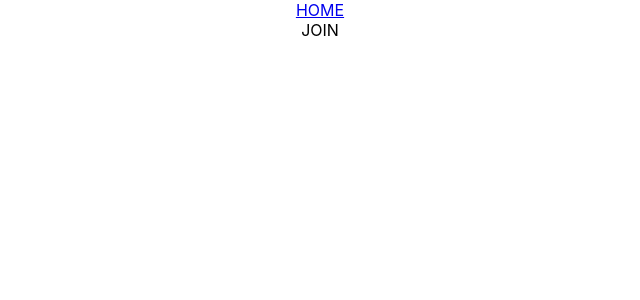
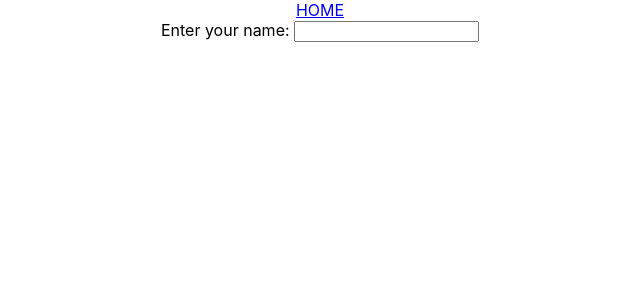
Before and after one commit to dav3rid/card-game-fe, a React (Create React App) app: page /join in a window 1280 px wide. Shown: the top 300 px of the page, without its empty margins (320-960 px from the left). Built offline with nearby package versions, Linux system fonts and the light colour scheme.

Commit message:
before simplifying

```diff
--- a/src/App.js
+++ b/src/App.js
@@ -4,18 +4,66 @@ import './App.css';
 import Choose from './components/Choose';
 import Host from './components/Host';
 import Join from './components/Join';
+import Game from './components/Game';
 
-const App = () => {
+class App extends React.Component {
+  state = {
+    playerCount: 0,
+    playerName: '',
+    host: {
+      name: '',
+      socket: {},
+    },
+    opponent: {
+      name: '',
+      socket: {},
+    },
+  };
+
+  componentDidMount() {
+    this.reset();
+  }
+
+  render() {
+    console.log(this.state);
+    const { playerCount, playerName, host, opponent } = this.state;
+    if (playerCount === 2) return <Game />;
     return (
       <div className="App">
         <Link to="/">HOME</Link>
         <Router>
-        <Choose path="/" />
-        <Host path="/host" />
-        <Join path="/join" />
+          <Choose path="/" reset={this.reset} />
+          <Host path="/host" handleNameAndSocket={this.handleNameAndSocket} />
+          <Join path="/join" handleNameAndSocket={this.handleNameAndSocket} />
         </Router>
       </div>
     );
+  }
+
+  reset = () => {
+    this.setState({
+      playerCount: 0,
+      playerName: '',
+      host: {
+        name: '',
+        socket: {},
+      },
+      opponent: {
+        name: '',
+        socket: {},
+      },
+    });
   };
 
+  handleNameAndSocket = (client, details) => {
+    this.setState((currentState) => {
+      return {
+        playerCount: currentState.playerCount + 1,
+        [client]: details,
+        playerName: details.name,
+      };
+    });
+  };
+}
+
 export default App;
--- a/src/components/Choose.jsx
+++ b/src/components/Choose.jsx
@@ -1,11 +1,12 @@
 import React from 'react';
 import { Link } from '@reach/router';
 
-const Choose = () => {
+const Choose = ({ reset }) => {
   return (
     <div className="choose">
       <Link to="/host">Host Game</Link>
       <Link to="/join">Join Game</Link>
+      <button onClick={reset}>RESET SETUP</button>
     </div>
   );
 };
--- /dev/null
+++ b/src/components/Game.jsx
@@ -0,0 +1,10 @@
+import React, { Component } from 'react';
+
+class Game extends Component {
+  render() {
+    // const {hostSocket} = l;
+    return <div></div>;
+  }
+}
+
+export default Game;
--- a/src/components/Host.jsx
+++ b/src/components/Host.jsx
@@ -1,9 +1,20 @@
-import React, { Component } from 'react';
+import React from 'react';
+import NameInput from './NameInput';
+import io from 'socket.io-client';
 
-class Host extends Component {
+class Host extends React.Component {
   render() {
-    return <div>HOST</div>;
+    return <NameInput updateDetails={this.updateDetails} />;
   }
+  updateDetails = (name) => {
+    const { handleNameAndSocket } = this.props;
+    const hostSocket = io('localhost:9090');
+    hostSocket.emit('new game', { msg: 'hello' });
+    hostSocket.on('haa', (a, b, c) => {
+      console.log(a, b, c);
+    });
+    handleNameAndSocket('host', { name, socket: hostSocket });
+  };
 }
 
 export default Host;
--- a/src/components/Join.jsx
+++ b/src/components/Join.jsx
@@ -1,9 +1,20 @@
-import React, { Component } from 'react';
+import React from 'react';
+import NameInput from './NameInput';
+import io from 'socket.io-client';
 
-class Join extends Component {
+class Join extends React.Component {
   render() {
-    return <div>JOIN</div>;
+    return <NameInput updateDetails={this.updateDetails} />;
   }
+  updateDetails = (name) => {
+    const { handleNameAndSocket } = this.props;
+    const opponentSocket = io('localhost:9090');
+    opponentSocket.on('move', (a, b, c) => {
+      console.log(a, b, c);
+    });
+    opponentSocket.emit('opponent joining', name);
+    handleNameAndSocket('opponent', { name, socket: opponentSocket });
+  };
 }
 
 export default Join;
--- /dev/null
+++ b/src/components/NameInput.jsx
@@ -0,0 +1,36 @@
+import React, { Component } from 'react';
+
+class NameInput extends Component {
+  state = {
+    name: '',
+  };
+  render() {
+    return (
+      <div>
+        <form onSubmit={this.handleSubmit}>
+          <label>
+            Enter your name:{' '}
+            <input
+              type="text"
+              id="name-input"
+              onChange={this.handleChange}
+              value={this.state.name}
+            />
+          </label>
+        </form>
+      </div>
+    );
+  }
+
+  handleChange = ({ target: { value } }) => {
+    this.setState({ name: value });
+  };
+
+  handleSubmit = (event) => {
+    event.preventDefault();
+    this.setState({ name: '' });
+    this.props.updateDetails(this.state.name);
+  };
+}
+
+export default NameInput;
```
Lines whose indentation alone changed are shown as unchanged.
